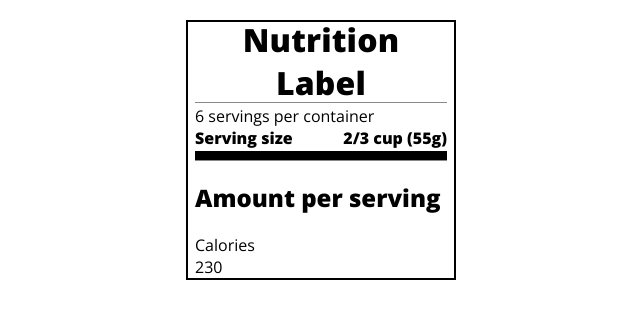
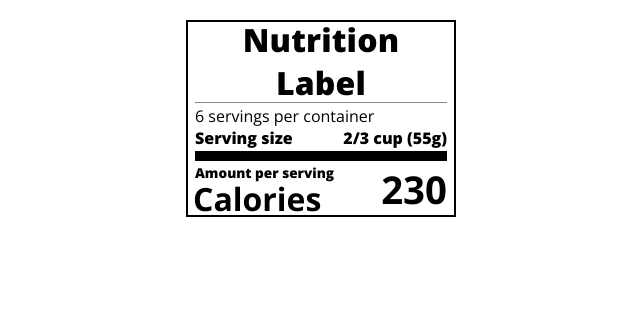
Before and after one commit to DegirmenKagan/NutritionLabel, a plain HTML site: page index.html in a window 1280 px wide. Shown: the whole page, without its empty margins (319-959 px from the left). Drawn offline with nearby package versions, Linux system fonts and the light colour scheme.

Commit message:
calories-info, left-container styles

```diff
--- a/styles.css
+++ b/styles.css
@@ -48,4 +48,34 @@ p {
 .large,
 .medium {
   background-color: black;
+  border: 0;
 }
+
+/* The rem unit stands for root em,
+and is relative to the font size of the html element.
+
+For example i gave html font-size 16 so, (16 * 0.85) = 13.6px*/
+.small-text {
+  font-size: 0.85rem;
+}
+
+.calories-info h2 {
+  margin: 0;
+}
+
+.calories-info {
+  display: flex;
+  justify-content: space-between;
+  align-items: flex-end;
+}
+
+.left-container p {
+  margin: -5px -2px;
+  font-size: 2em;
+  font-weight: 700;
+}
+
+.calories-info span {
+  font-size: 2.4em;
+  font-weight: 700;
+}
```
